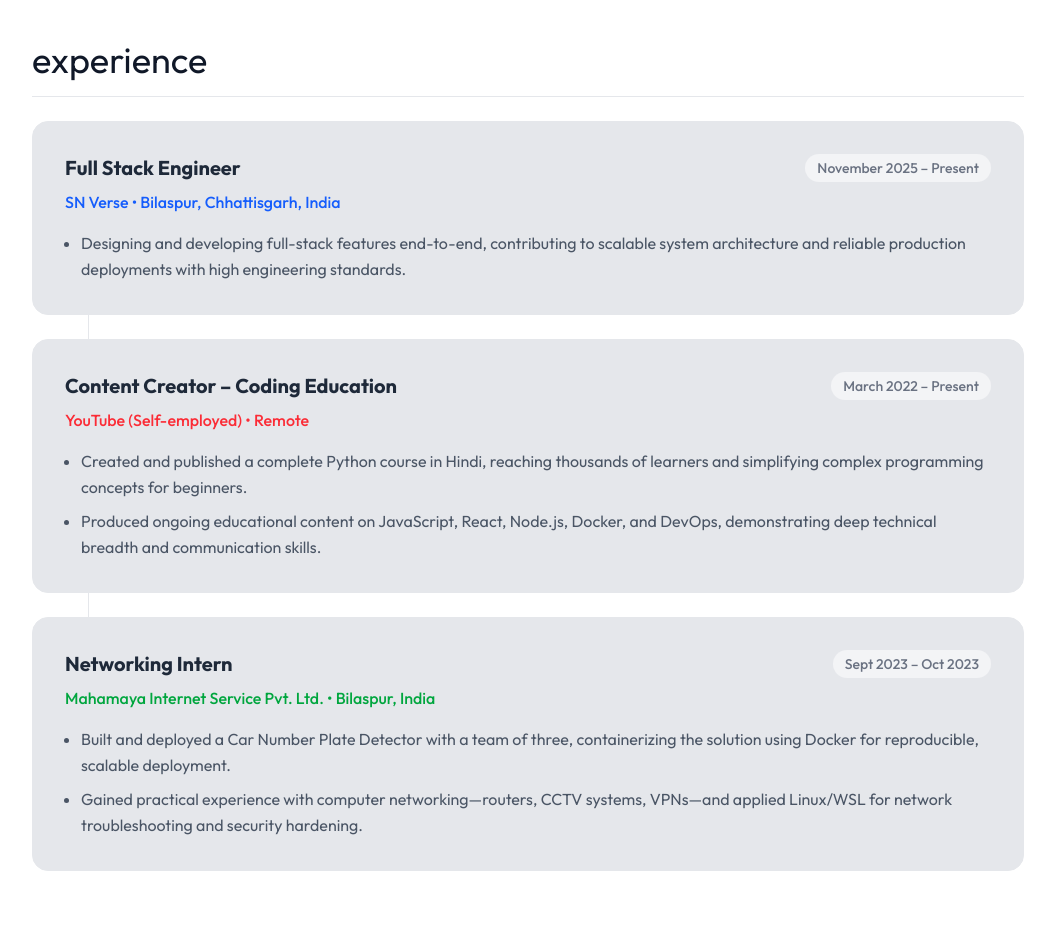
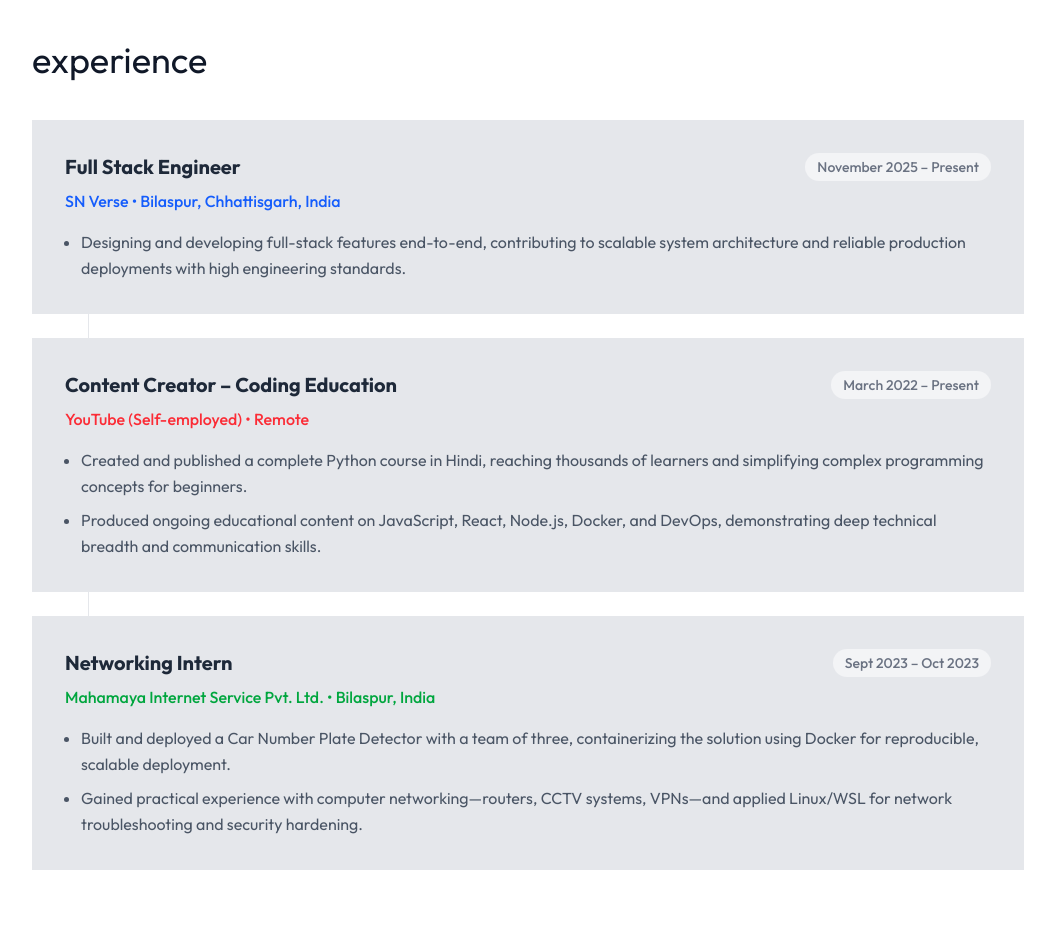
Before and after one commit to abhinayjangde/portfolio, a Next.js app: page / in a window 1280 px wide. Shown: the part 400-1352 px from the top of the page, without its empty margins (112-1167 px from the left). Built offline with nearby package versions, Linux system fonts and the light colour scheme.

Commit message:
update design in experience component

```diff
--- a/components/Experience.tsx
+++ b/components/Experience.tsx
@@ -4,7 +4,7 @@ import { FaBriefcase, FaYoutube, FaNetworkWired } from "react-icons/fa";
 export default function Experience() {
     return (
         <section className="my-10">
-            <div className="flex items-center gap-3 mb-6 border-b border-gray-200 dark:border-gray-800 pb-4">
+            <div className="flex items-center gap-3 mb-6 pb-4">
                 <h2 className="text-3xl md:text-4xl text-gray-900 dark:text-gray-100">
                     experience
                 </h2>
@@ -17,7 +17,7 @@ export default function Experience() {
                 {/* Experience 1 */}
                 <div className="flex flex-col sm:flex-row gap-4 sm:gap-6 group">
 
-                    <div className="flex-1 bg-gray-200 dark:bg-neutral-900 border border-gray-200 dark:border-gray-800 p-6 md:p-8 rounded-2xl group-hover:shadow-lg dark:group-hover:border-gray-700 transition-all duration-300">
+                    <div className="flex-1 bg-gray-200 dark:bg-neutral-900 border border-gray-200 dark:border-gray-800 p-6 md:p-8 group-hover:shadow-lg dark:group-hover:border-gray-700 transition-all duration-300">
                         <div className="flex flex-col md:flex-row justify-between mb-2 md:items-center">
                             <h3 className="text-xl font-bold text-gray-800 dark:text-gray-100">
                                 Full Stack Engineer
@@ -39,7 +39,7 @@ export default function Experience() {
                 {/* Experience 2 */}
                 <div className="flex flex-col sm:flex-row gap-4 sm:gap-6 group">
 
-                    <div className="flex-1 bg-gray-200 dark:bg-neutral-900 border border-gray-200 dark:border-gray-800 p-6 md:p-8 rounded-2xl group-hover:shadow-lg dark:group-hover:border-gray-700 transition-all duration-300">
+                    <div className="flex-1 bg-gray-200 dark:bg-neutral-900 border border-gray-200 dark:border-gray-800 p-6 md:p-8 group-hover:shadow-lg dark:group-hover:border-gray-700 transition-all duration-300">
                         <div className="flex flex-col md:flex-row justify-between mb-2 md:items-center">
                             <h3 className="text-xl font-bold text-gray-800 dark:text-gray-100">
                                 Content Creator &ndash; Coding Education
@@ -62,7 +62,7 @@ export default function Experience() {
                 {/* Experience 3 */}
                 <div className="flex flex-col sm:flex-row gap-4 sm:gap-6 group">
 
-                    <div className="flex-1 bg-gray-200 dark:bg-neutral-900 border border-gray-200 dark:border-gray-800 p-6 md:p-8 rounded-2xl group-hover:shadow-lg dark:group-hover:border-gray-700 transition-all duration-300">
+                    <div className="flex-1 bg-gray-200 dark:bg-neutral-900 border border-gray-200 dark:border-gray-800 p-6 md:p-8 group-hover:shadow-lg dark:group-hover:border-gray-700 transition-all duration-300">
                         <div className="flex flex-col md:flex-row justify-between mb-2 md:items-center">
                             <h3 className="text-xl font-bold text-gray-800 dark:text-gray-100">
                                 Networking Intern
```
